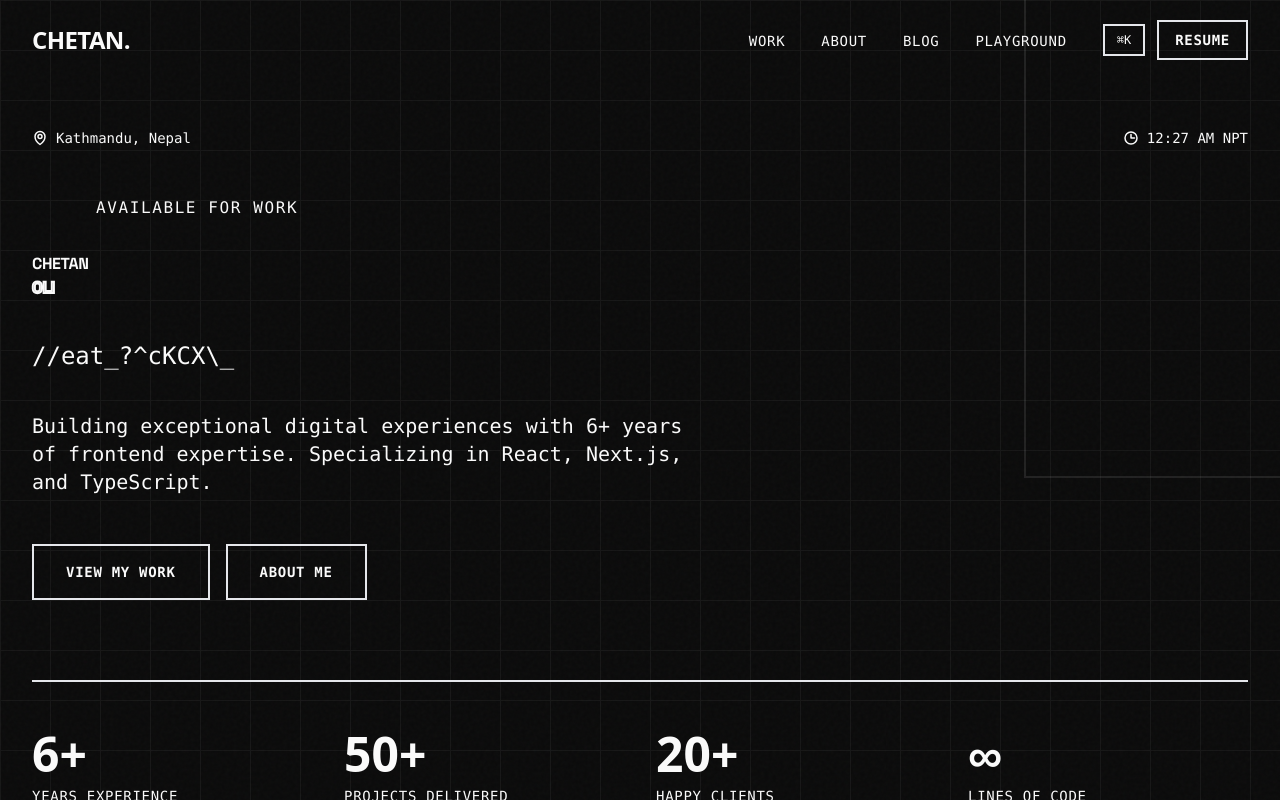
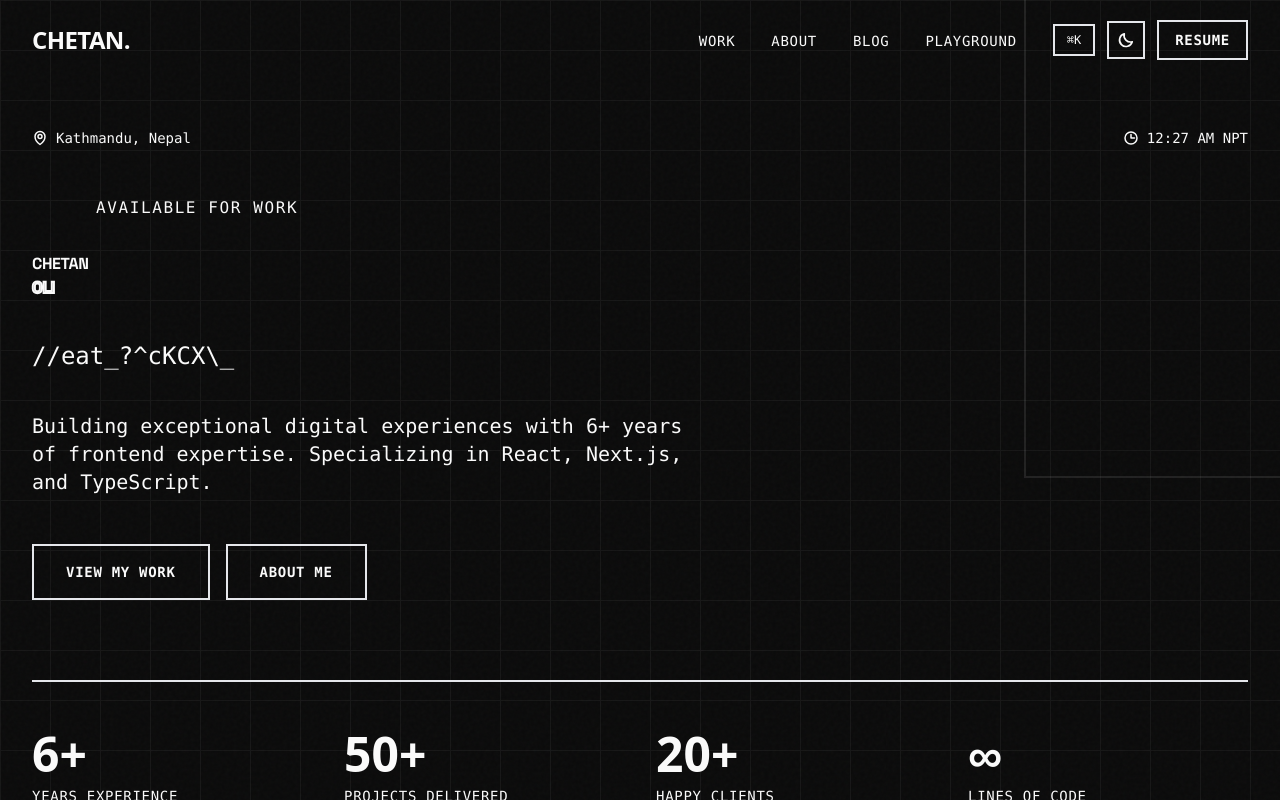
Before and after one commit to chetanoli2012/next-portfolio, a Next.js app: page / in a window 1280 px wide. Shown: the top 800 px of the page. Built offline with nearby package versions, Linux system fonts and the light colour scheme.

Commit message:
Implemented theme toggle functionality with dark and light mode support, updated global styles for improved theme management, and adjusted layout components to accommodate theme changes.

```diff
--- a/app/globals.css
+++ b/app/globals.css
@@ -4,12 +4,6 @@
 
 /* Neo-Brutalist Design Tokens */
 :root {
-  --bg: #0a0a0a;
-  --fg: #fafafa;
-  --accent: #cdff00;
-  --border: #333333;
-  --muted: #666666;
-
   /* Spacing */
   --grid-gap: 1rem;
   --section-padding: clamp(4rem, 10vh, 8rem);
@@ -19,6 +13,27 @@
   --transition-base: 300ms;
   --transition-slow: 500ms;
   --ease-out-expo: cubic-bezier(0.16, 1, 0.3, 1);
+}
+
+/* Dark Mode (default) */
+:root,
+.dark {
+  --bg: #0a0a0a;
+  --fg: #fafafa;
+  --accent: #cdff00;
+  --border: #333333;
+  --muted: #666666;
+  --code-bg: #111111;
+}
+
+/* Light Mode */
+.light {
+  --bg: #fafafa;
+  --fg: #0a0a0a;
+  --accent: #7c3aed;
+  --border: #d1d5db;
+  --muted: #6b7280;
+  --code-bg: #f3f4f6;
 }
 
 /* Base Styles */
@@ -203,7 +218,7 @@ h6 {
 
 /* Code blocks */
 pre {
-  background-color: #111 !important;
+  background-color: var(--code-bg) !important;
   border: 2px solid var(--border);
   padding: 1.5rem !important;
   overflow-x: auto;
--- a/app/layout.tsx
+++ b/app/layout.tsx
@@ -65,13 +65,27 @@ export const metadata: Metadata = {
   },
 };
 
+// Script to prevent flash of wrong theme
+const themeScript = `
+  (function() {
+    const savedTheme = localStorage.getItem('theme');
+    const prefersDark = window.matchMedia('(prefers-color-scheme: dark)').matches;
+    const theme = savedTheme || (prefersDark ? 'dark' : 'light');
+    document.documentElement.classList.remove('light', 'dark');
+    document.documentElement.classList.add(theme);
+  })();
+`;
+
 export default function RootLayout({
   children,
 }: {
   children: React.ReactNode;
 }) {
   return (
-    <html lang="en" className="dark">
+    <html lang="en" suppressHydrationWarning>
+      <head>
+        <script dangerouslySetInnerHTML={{ __html: themeScript }} />
+      </head>
       <body
         className={`${jetbrainsMono.variable} ${inter.variable} ${spaceGrotesk.variable} font-sans antialiased`}
       >
--- a/components/layout/Navigation.tsx
+++ b/components/layout/Navigation.tsx
@@ -4,8 +4,9 @@ import { useState, useEffect } from "react";
 import Link from "next/link";
 import { usePathname } from "next/navigation";
 import { motion, AnimatePresence } from "framer-motion";
-import { List, X } from "phosphor-react";
+import { List, X, Sun, Moon } from "phosphor-react";
 import CommandPalette from "../ui/CommandPalette";
+import { useTheme } from "@/context/ThemeContext";
 
 const navItems = [
   { name: "Work", href: "/work" },
@@ -19,6 +20,7 @@ export default function Navigation() {
   const [isOpen, setIsOpen] = useState(false);
   const [isScrolled, setIsScrolled] = useState(false);
   const [showCommandPalette, setShowCommandPalette] = useState(false);
+  const { theme, toggleTheme } = useTheme();
 
   useEffect(() => {
     const handleScroll = () => {
@@ -107,6 +109,31 @@ export default function Navigation() {
                 <span>⌘K</span>
               </button>
 
+              {/* Theme Toggle */}
+              <button
+                onClick={toggleTheme}
+                className="ml-2 p-2 border-2 border-border hover:border-accent text-muted hover:text-accent transition-colors"
+                aria-label={`Switch to ${
+                  theme === "dark" ? "light" : "dark"
+                } mode`}
+              >
+                <AnimatePresence mode="wait" initial={false}>
+                  <motion.div
+                    key={theme}
+                    initial={{ y: -20, opacity: 0 }}
+                    animate={{ y: 0, opacity: 1 }}
+                    exit={{ y: 20, opacity: 0 }}
+                    transition={{ duration: 0.2 }}
+                  >
+                    {theme === "dark" ? (
+                      <Sun size={18} weight="bold" />
+                    ) : (
+                      <Moon size={18} weight="bold" />
+                    )}
+                  </motion.div>
+                </AnimatePresence>
+              </button>
+
               {/* Resume Button */}
               <Link
                 href="/resume.pdf"
@@ -118,12 +145,25 @@ export default function Navigation() {
             </div>
 
             {/* Mobile Menu Button */}
-            <div className="md:hidden flex items-center gap-4">
+            <div className="md:hidden flex items-center gap-2">
               <button
                 onClick={() => setShowCommandPalette(true)}
                 className="p-2 border-2 border-border hover:border-accent text-muted hover:text-accent transition-colors"
               >
                 <span className="font-mono text-xs">⌘K</span>
+              </button>
+              <button
+                onClick={toggleTheme}
+                className="p-2 border-2 border-border hover:border-accent text-muted hover:text-accent transition-colors"
+                aria-label={`Switch to ${
+                  theme === "dark" ? "light" : "dark"
+                } mode`}
+              >
+                {theme === "dark" ? (
+                  <Sun size={20} weight="bold" />
+                ) : (
+                  <Moon size={20} weight="bold" />
+                )}
               </button>
               <button
                 onClick={toggleMenu}
--- a/components/providers/index.tsx
+++ b/components/providers/index.tsx
@@ -2,11 +2,16 @@
 
 import { ReactNode } from "react";
 import LenisProvider from "./LenisProvider";
+import { ThemeProvider } from "@/context/ThemeContext";
 
 interface ProvidersProps {
   children: ReactNode;
 }
 
 export default function Providers({ children }: ProvidersProps) {
-  return <LenisProvider>{children}</LenisProvider>;
+  return (
+    <ThemeProvider>
+      <LenisProvider>{children}</LenisProvider>
+    </ThemeProvider>
+  );
 }
--- a/context/ThemeContext.tsx
+++ b/context/ThemeContext.tsx
@@ -11,28 +11,46 @@ interface ThemeContextType {
 
 const ThemeContext = createContext<ThemeContextType | undefined>(undefined);
 
+function getInitialTheme(): Theme {
+  if (typeof window !== "undefined") {
+    const savedTheme = localStorage.getItem("theme") as Theme | null;
+    if (savedTheme) return savedTheme;
+    return window.matchMedia("(prefers-color-scheme: dark)").matches
+      ? "dark"
+      : "light";
+  }
+  return "dark";
+}
+
 export function ThemeProvider({ children }: { children: React.ReactNode }) {
-  const [theme, setTheme] = useState<Theme>("dark");
+  const [theme, setTheme] = useState<Theme>(getInitialTheme);
+  const [mounted, setMounted] = useState(false);
 
   useEffect(() => {
-    const savedTheme = localStorage.getItem("theme") as Theme;
-    if (savedTheme) {
-      setTheme(savedTheme);
-      document.documentElement.classList.toggle("dark", savedTheme === "dark");
-    }
+    setMounted(true);
+    // Sync state with what the inline script set
+    const currentTheme = document.documentElement.classList.contains("dark")
+      ? "dark"
+      : "light";
+    setTheme(currentTheme);
   }, []);
 
   const toggleTheme = () => {
     const newTheme = theme === "dark" ? "light" : "dark";
     setTheme(newTheme);
     localStorage.setItem("theme", newTheme);
-    document.documentElement.classList.toggle("dark");
+    document.documentElement.classList.remove("light", "dark");
+    document.documentElement.classList.add(newTheme);
+  };
+
+  // Prevent hydration mismatch by not rendering theme-dependent content until mounted
+  const value = {
+    theme: mounted ? theme : "dark",
+    toggleTheme,
   };
 
   return (
-    <ThemeContext.Provider value={{ theme, toggleTheme }}>
-      {children}
-    </ThemeContext.Provider>
+    <ThemeContext.Provider value={value}>{children}</ThemeContext.Provider>
   );
 }
 
```
